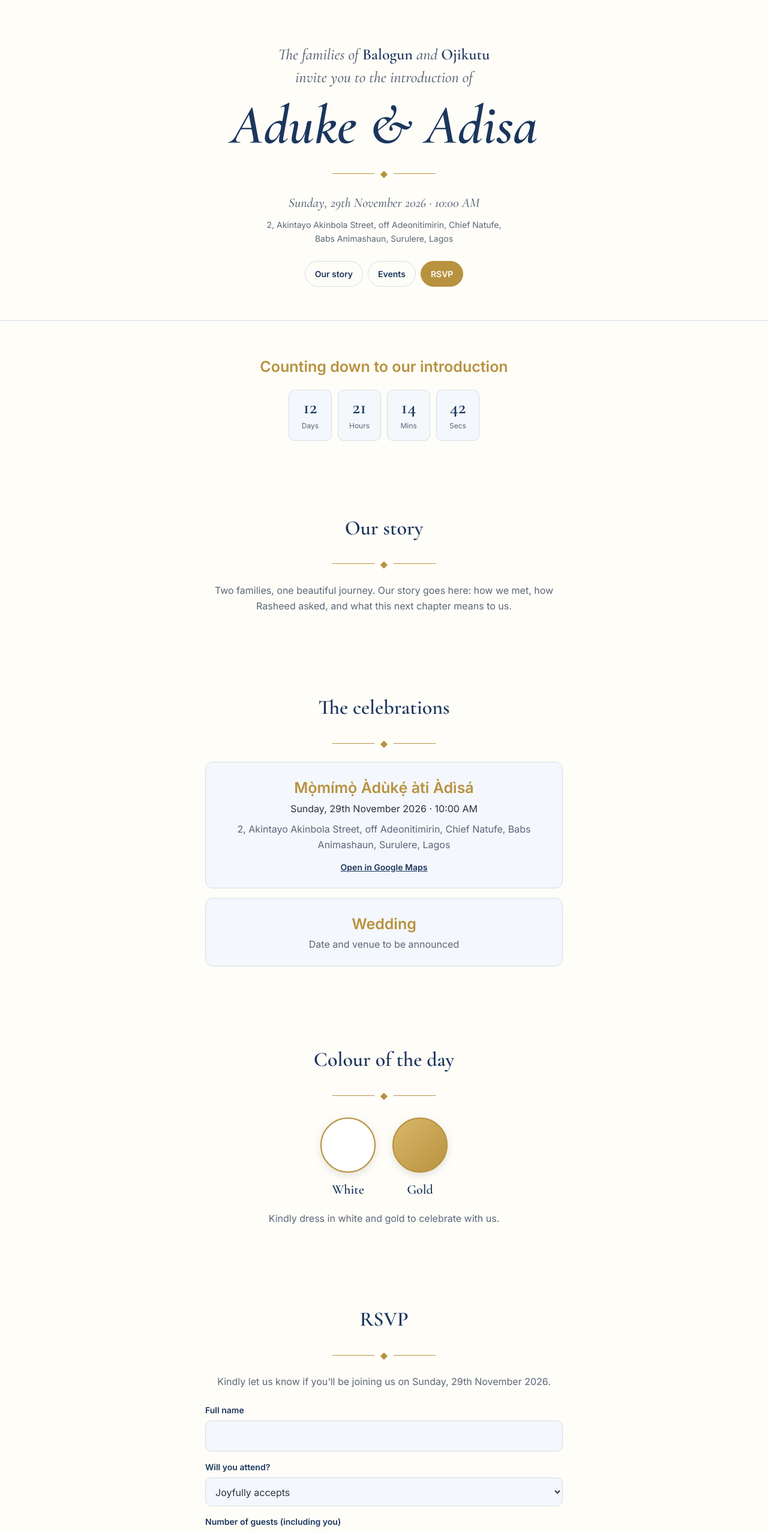
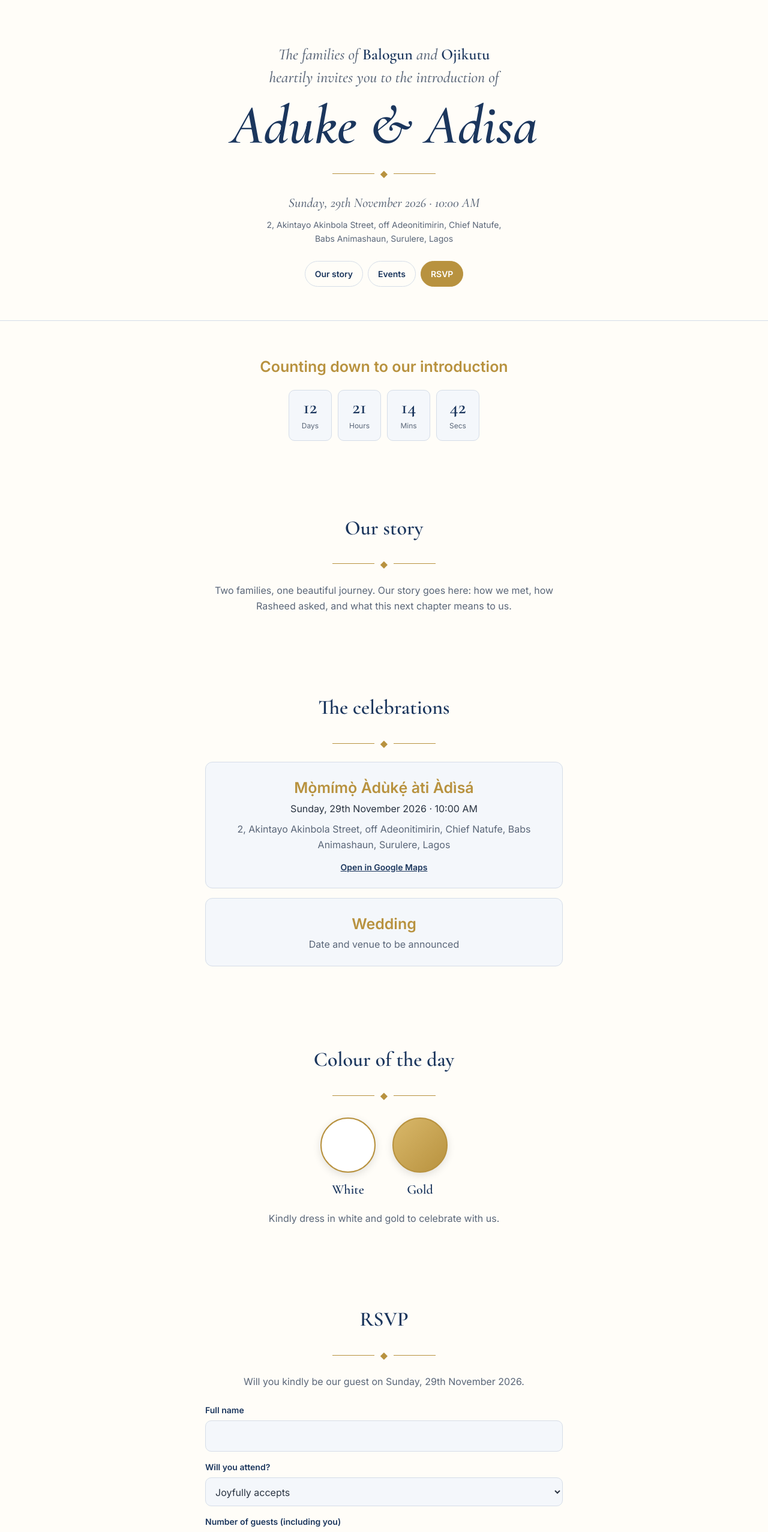
Before and after one commit to sarat-balogun/aduke-adisa, a plain HTML site: page index.html in a window 1280 px wide. Shown: the top 2554 px of the page at 60% size. Drawn offline with nearby package versions, Linux system fonts and the light colour scheme.

Commit message:
Update index.html

```diff
--- a/index.html
+++ b/index.html
@@ -14,7 +14,7 @@
 </head>
 <body>
 <header>
-  <p class="invite serif">The families of <b>Balogun</b> and <b>Ojikutu</b><br>invite you to the introduction of</p>
+  <p class="invite serif">The families of <b>Balogun</b> and <b>Ojikutu</b><br>heartily invites you to the introduction of</p>
   <h1>Aduke &amp; Adisa</h1>
   <div class="orn"><i></i>&#9670;<i></i></div>
   <div class="date">Sunday, 29th November 2026 &middot; 10:00 AM</div>
@@ -72,7 +72,7 @@
 <section id="rsvp">
   <h2>RSVP</h2>
   <div class="orn"><i></i>&#9670;<i></i></div>
-  <p class="muted">Kindly let us know if you&rsquo;ll be joining us on Sunday, 29th November 2026.</p>
+  <p class="muted">Will you kindly be our guest on Sunday, 29th November 2026.</p>
   <form id="rsvp-form" novalidate>
     <label for="name">Full name</label>
     <input id="name" name="name" required maxlength="80" autocomplete="name">
```
